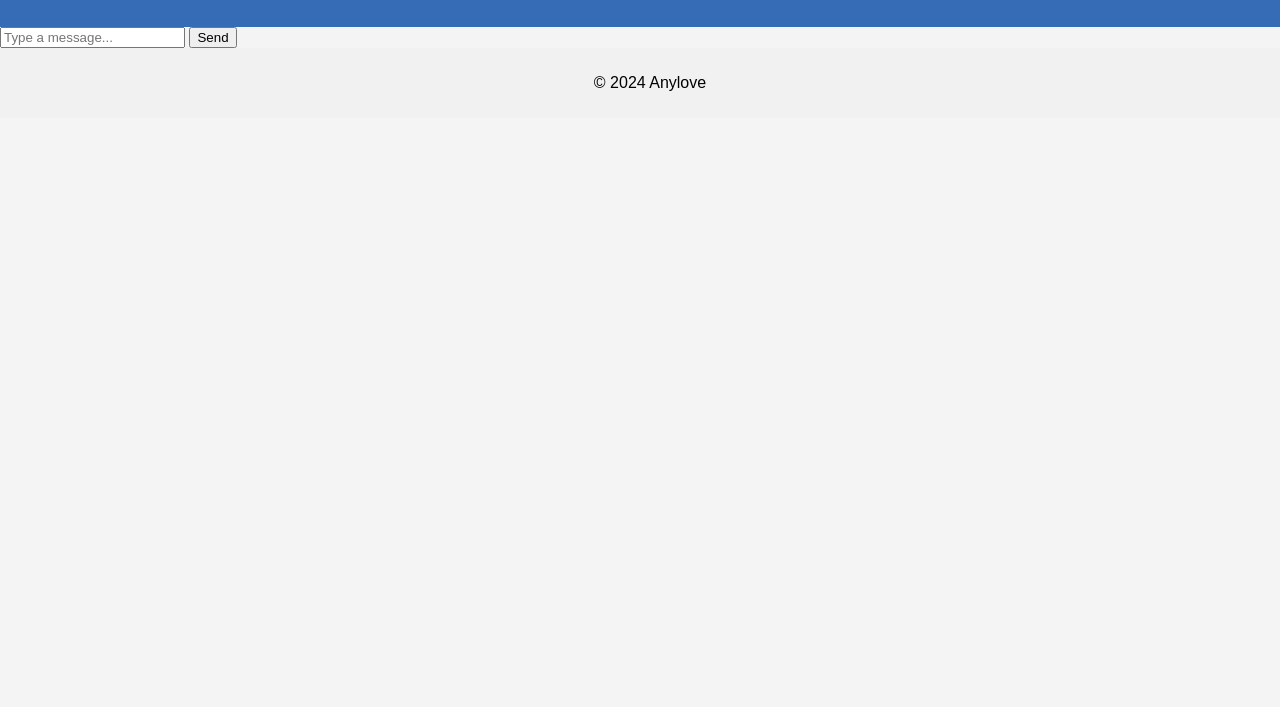
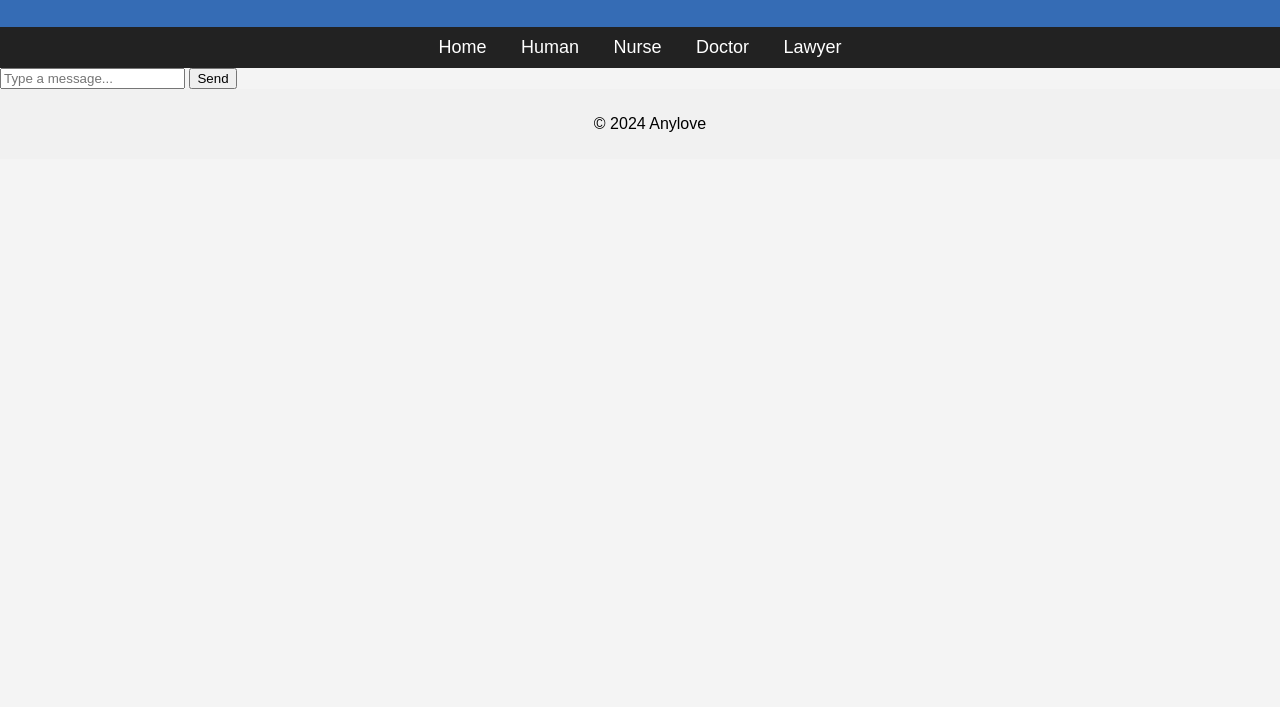
Before and after one commit to feselene/anylove.org, a plain HTML site: page html/human.html in a window 1280 px wide. Shown: the part 93-800 px from the top of the page. Drawn offline with Linux system fonts and the light colour scheme; no server answers.

Commit message:
readd nav bars to human.html and lawyer.html

```diff
--- a/html/human.html
+++ b/html/human.html
@@ -15,6 +15,14 @@
 <header>
   <h1>Human-to-Human Chat</h1>
 </header>
+
+<nav>
+  <a href="index.html">Home</a>
+  <a href="html/human.html">Human</a>
+  <a href="html/nurse.html">Nurse</a>
+  <a href="html/doctor.html">Doctor</a>
+  <a href="html/lawyer.html">Lawyer</a>
+</nav>
 
 <!-- Chat Container -->
 <div id="chat-container">
```
Also changed, not shown: html/lawyer.html (+8 -0 lines).
